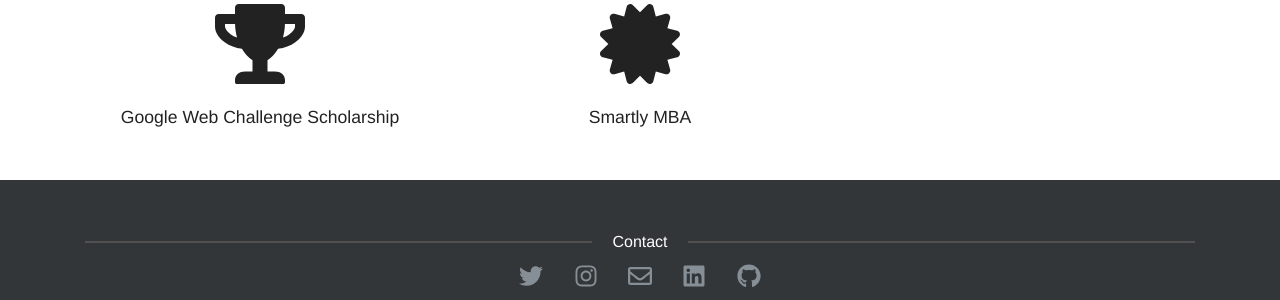
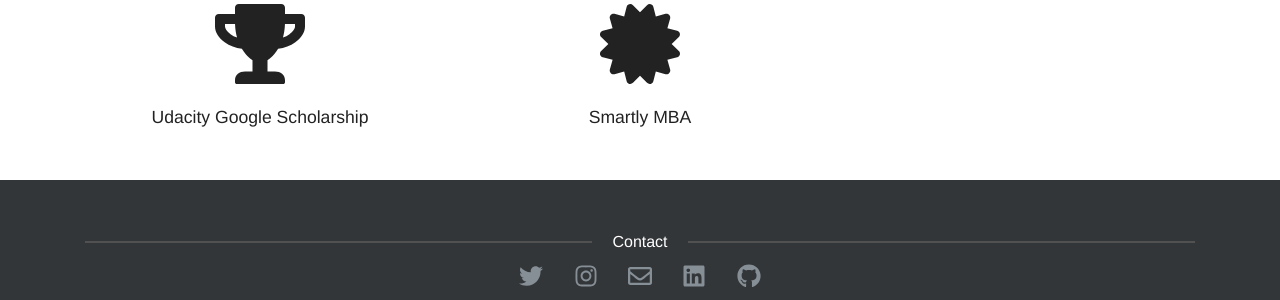
Before and after one commit to maxxturing/maxxturing.github.io, a Jekyll site: the page built from projects/index.html, in a window 1280 px wide and 900 px high, scrolled down 513 px. Shown: the part 153-453 px from the top of the window. Built offline with Jekyll 4.4.1, drawn with Linux system fonts in a browser that asks for light colours; nearby versions of some CDN libraries.

Commit message:
pro index

```diff
--- a/projects/index.html
+++ b/projects/index.html
@@ -76,10 +76,10 @@ layout: default
           <div class="row">
 
             <div class="col-4 portfolio-item" style="margin: 0 auto">
-                <a href="/projects/google-web-challenge-scholarship">
+                <a href="/projects/udacity-google-scholarship">
                   <i class="fa fa-trophy fa-fw fa-5x" aria-hidden="true"></i>
                   <br><br>
-                  <h3>Google Web Challenge Scholarship</h3>
+                  <h3>Udacity Google Scholarship</h3>
                 </a>
             </div>
 
```
